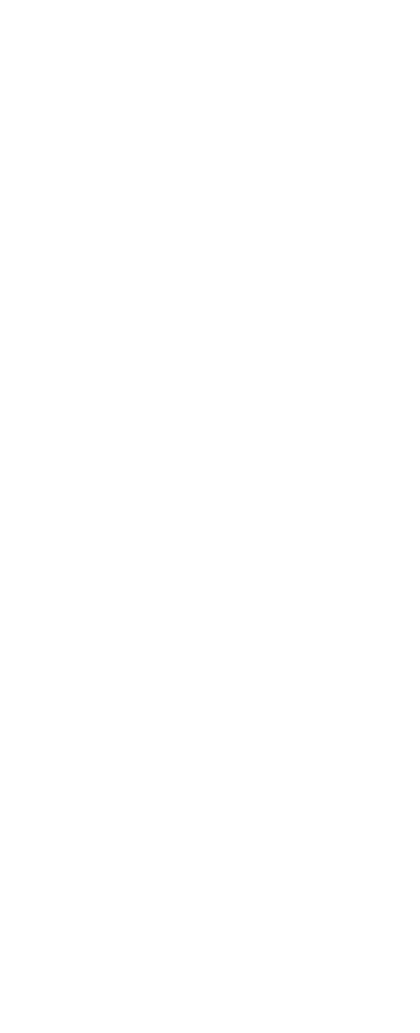
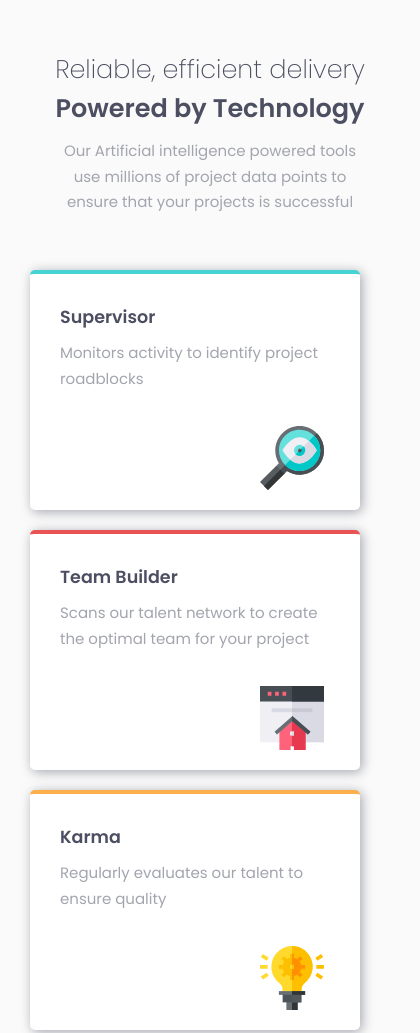
Before and after one commit to Msgl/four-card-feature-section, a website: page index.html in a window 390 px wide. Shown: the top 1033 px of the page, 420 px wide, since content can reach past the window. Before the commit the page ends 844 px from the top, so only its background shows below. Drawn offline with Linux system fonts and the light colour scheme.

Commit message:
CSS Grid

```diff
--- a/index.html
+++ b/index.html
@@ -11,6 +11,36 @@
 </head>
 
 <body>
+    <div class="text">
+        <h2>Reliable, efficient delivery</h2>
+        <h3>Powered by Technology</h3>
+        <p>Our Artificial intelligence powered tools use millions of project data points to ensure that your projects is successful</p>
+    </div>
 
+   <div class="container">
+       <div class="supervisor-card">
+           <h3>Supervisor</h3>
+           <p>Monitors activity to identify project roadblocks</p>
+           <img src="/images/icon-supervisor.svg" alt="supervisor-icon">
+       </div>
+
+        <div class="team-builder-card">
+            <h3>Team Builder</h3>
+            <p>Scans our talent network to create the optimal team for your project</p>
+            <img src="/images/icon-team-builder.svg" alt="team-builder-icon">
+        </div>
+
+        <div class="karma-card">
+            <h3>Karma</h3>
+            <p>Regularly evaluates our talent to ensure quality</p>
+            <img src="/images/icon-karma.svg" alt="karma-icon">
+        </div>
+
+       <div class="calculator-card">
+            <h3>Calculator</h3>
+            <p>Uses data from past projects to provide better delivery estimates</p>
+            <img src="/images/icon-calculator.svg" alt="calculator-icon">
+       </div>
+   </div>
 </body>
 </html>
--- a/styles.css
+++ b/styles.css
@@ -14,12 +14,130 @@
 */
 
 * {
+    box-sizing: border-box;
     margin: 0;
     padding: 0;
-    box-sizing: border-box;
 }
 
 body {
+    background-color: hsl(0, 0%, 98%);
+    color: hsl(234, 12%, 34%);
+    font-family: 'Poppins', sans-serif;
     font-size: 15px;
-    font-family: 'Poppins', sans-serif;
+    height: 100vh;
+    width: 100%;
 }
+
+.text {
+    height: 200px;
+    margin: 0 auto;
+    padding-bottom: 220px;
+    padding-top: 50px;
+    text-align: center;
+    width: 500px;
+}
+
+.text>h2 {
+    font-size: 2em;
+    font-weight: 200;
+}
+
+.text>h3 {
+    font-size: 2em;
+}
+
+h3 {
+    padding-bottom: 10px;
+}
+
+p {
+    color: hsl(229, 6%, 66%);
+    line-height: 1.7em;
+}
+
+.container {
+    display: grid;
+    grid-column-gap: 25px;
+    grid-row-gap: 20px;
+    grid-template-columns: repeat(3, 330px);
+    grid-template-rows: repeat(2, 1fr);
+    place-content: center;
+}
+
+.supervisor-card, .team-builder-card, .karma-card, .calculator-card {
+    background-color: white;
+    border-radius: 5px;
+    box-shadow: 2px 2px 12px hsl(229, 6%, 66%);
+    height: 240px;
+    padding: 30px;
+    width: 330px;
+}
+
+img {
+    left: 200px;
+    position: relative;
+    top: 35px
+}
+
+.supervisor-card{
+    align-self: center;
+    border-top: solid 4px hsl(180, 62%, 55%);
+    grid-area: 1 / 1 / 3 / 2; /* grid-area: grid-row-start/ grid-column-start/ grid-row-end/ grid-column-end */
+}
+
+.team-builder-card {
+    border-top: solid 4px hsl(0, 78%, 62%);
+    grid-area: 1 / 2 / 2 / 3;
+}
+
+.karma-card {
+    border-top: solid 4px hsl(34, 97%, 64%);
+    grid-area: 2 / 2 / 3 / 3;
+}
+
+.calculator-card {
+    align-self: center;
+    border-top: solid 4px hsl(212, 86%, 64%);
+    grid-area: 1 / 3 / 3 / 4;
+}
+
+@media only screen and (max-width: 1000px) {
+    .text {
+        height: 270px;
+        margin: 0 auto;
+        padding: 50px;
+        text-align: center;
+        width: 420px;
+    }
+
+    .text>h2 {
+        font-size: 1.7em;
+    }
+
+    .text>h3 {
+        font-size: 1.7em;
+    }
+
+    .container {
+        grid-template-columns: max-content;
+        grid-template-rows: repeat(4, 1fr);
+        justify-content: center;
+        padding-bottom: 20px;
+    }
+
+    .supervisor-card{
+        grid-area: 1/ 1/ 1/ 1;
+    }
+
+    .team-builder-card {
+        grid-area: 2/ 1/ 2/ 1;
+    }
+
+    .karma-card {
+        grid-area: 3/ 1/ 3/ 1;
+    }
+
+    .calculator-card {
+        grid-area: 4/ 1/ 4/ 1;
+    }
+}
```
Also changed, not shown: images/favicon-32x32.png (added), images/icon-calculator.svg (added), images/icon-karma.svg (added), images/icon-supervisor.svg (added), images/icon-team-builder.svg (added).
